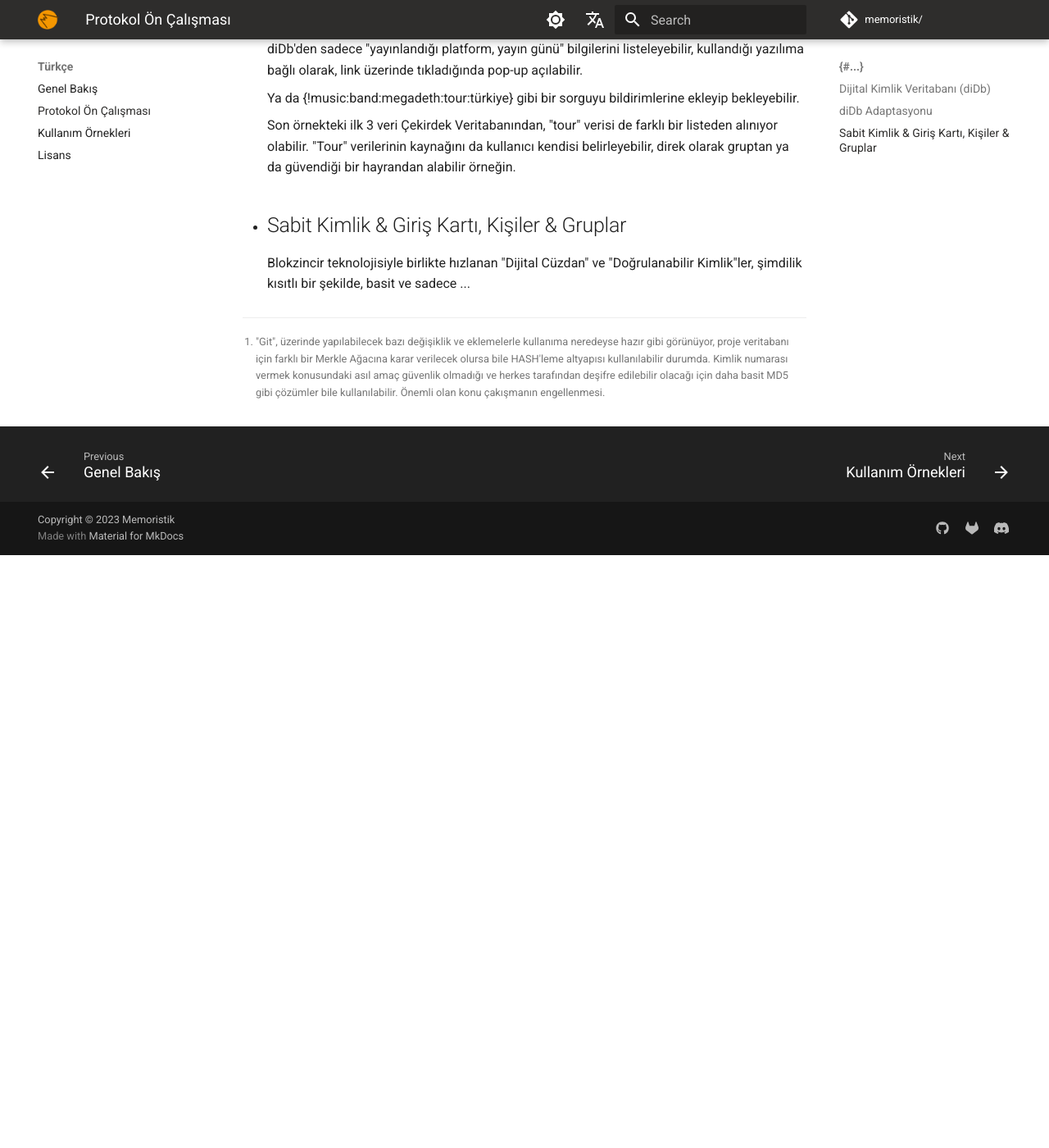
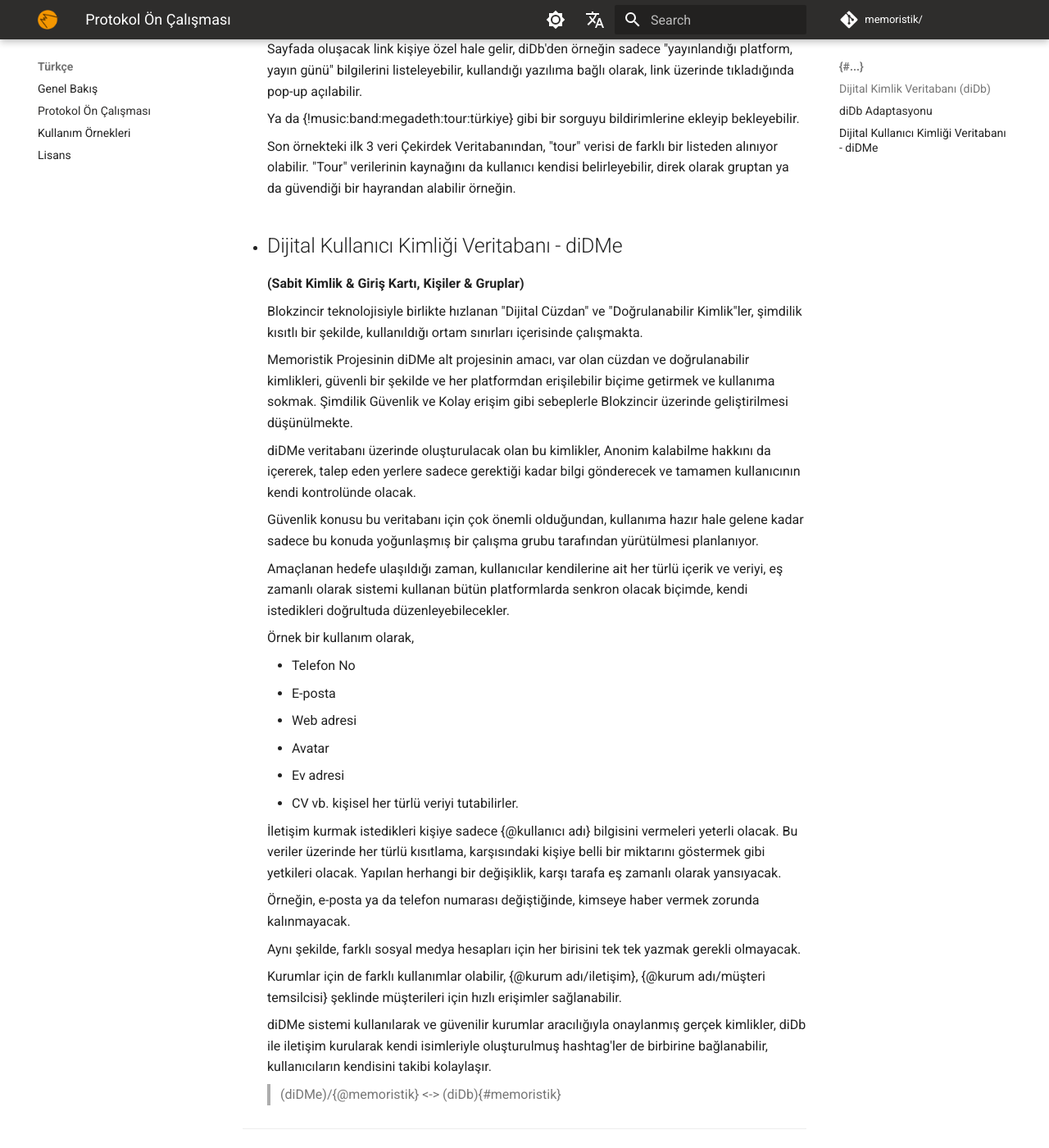
Before and after one commit to memoristik/memoristik.github.io, an MkDocs documentation site: the page built from docs/tr/protokoloncalisma.md, in a window 1280 px wide and 1400 px high, scrolled down 2765 px. Shown: the whole window at 82% size. Built offline with MkDocs 1.6.1 and Material for MkDocs 9.7.7, drawn with Linux system fonts in a browser that asks for light colours; comment, search, counter and statistics services are not loaded; before the commit the page ends 3442 px from its top, so only the background shows below that.

Commit message:
protocol draft diDMe

```diff
--- a/docs/tr/protokoloncalisma.md
+++ b/docs/tr/protokoloncalisma.md
@@ -104,13 +104,45 @@
 
     "{#doctorwho} 60 yaşında..."
 
-    diDb'den sadece "yayınlandığı platform, yayın günü" bilgilerini listeleyebilir, kullandığı yazılıma bağlı olarak, link üzerinde tıkladığında pop-up açılabilir.
+    Sayfada oluşacak link kişiye özel hale gelir, diDb'den örneğin sadece "yayınlandığı platform, yayın günü" bilgilerini listeleyebilir, kullandığı yazılıma bağlı olarak, link üzerinde tıkladığında pop-up açılabilir.
 
     Ya da {!music:band:megadeth:tour:türkiye} gibi bir sorguyu bildirimlerine ekleyip bekleyebilir.
 
     Son örnekteki ilk 3 veri Çekirdek Veritabanından, "tour" verisi de farklı bir listeden alınıyor olabilir. "Tour" verilerinin kaynağını da kullanıcı kendisi belirleyebilir, direk olarak gruptan ya da güvendiği bir hayrandan alabilir örneğin.
 
 
-- ## Sabit Kimlik & Giriş Kartı, Kişiler & Gruplar
+- ## Dijital Kullanıcı Kimliği Veritabanı - diDMe
 
-    Blokzincir teknolojisiyle birlikte hızlanan "Dijital Cüzdan" ve "Doğrulanabilir Kimlik"ler, şimdilik kısıtlı bir şekilde, basit ve sadece ...
+    **(Sabit Kimlik & Giriş Kartı, Kişiler & Gruplar)**
+
+    Blokzincir teknolojisiyle birlikte hızlanan "Dijital Cüzdan" ve "Doğrulanabilir Kimlik"ler, şimdilik kısıtlı bir şekilde, kullanıldığı ortam sınırları içerisinde çalışmakta.
+
+    Memoristik Projesinin diDMe alt projesinin amacı, var olan cüzdan ve doğrulanabilir kimlikleri, güvenli bir şekilde ve her platformdan erişilebilir biçime getirmek ve kullanıma sokmak. Şimdilik Güvenlik ve Kolay erişim gibi sebeplerle Blokzincir üzerinde geliştirilmesi düşünülmekte.
+
+    diDMe veritabanı üzerinde oluşturulacak olan bu kimlikler, Anonim kalabilme hakkını da içererek, talep eden yerlere sadece gerektiği kadar bilgi gönderecek ve tamamen kullanıcının kendi kontrolünde olacak.
+
+    Güvenlik konusu bu veritabanı için çok önemli olduğundan, kullanıma hazır hale gelene kadar sadece bu konuda yoğunlaşmış bir çalışma grubu tarafından yürütülmesi planlanıyor.
+
+    Amaçlanan hedefe ulaşıldığı zaman, kullanıcılar kendilerine ait her türlü içerik ve veriyi, eş zamanlı olarak sistemi kullanan bütün platformlarda senkron olacak biçimde, kendi istedikleri doğrultuda düzenleyebilecekler.
+
+    Örnek bir kullanım olarak,
+
+    - Telefon No
+    - E-posta
+    - Web adresi
+    - Avatar
+    - Ev adresi
+    - CV
+    vb. kişisel her türlü veriyi tutabilirler.
+
+    İletişim kurmak istedikleri kişiye sadece {@kullanıcı adı} bilgisini vermeleri yeterli olacak. Bu veriler üzerinde her türlü kısıtlama, karşısındaki kişiye belli bir miktarını göstermek gibi yetkileri olacak. Yapılan herhangi bir değişiklik, karşı tarafa eş zamanlı olarak yansıyacak.
+
+    Örneğin, e-posta ya da telefon numarası değiştiğinde, kimseye haber vermek zorunda kalınmayacak.
+
+    Aynı şekilde, farklı sosyal medya hesapları için her birisini tek tek yazmak gerekli olmayacak.
+
+    Kurumlar için de farklı kullanımlar olabilir, {@kurum adı/iletişim}, {@kurum adı/müşteri temsilcisi} şeklinde müşterileri için hızlı erişimler sağlanabilir.
+
+    diDMe sistemi kullanılarak ve güvenilir kurumlar aracılığıyla onaylanmış gerçek kimlikler, diDb ile iletişim kurularak kendi isimleriyle oluşturulmuş hashtag'ler de birbirine bağlanabilir, kullanıcıların kendisini takibi kolaylaşır.
+
+    > (diDMe)/{@memoristik} <-> (diDb){#memoristik}
```
